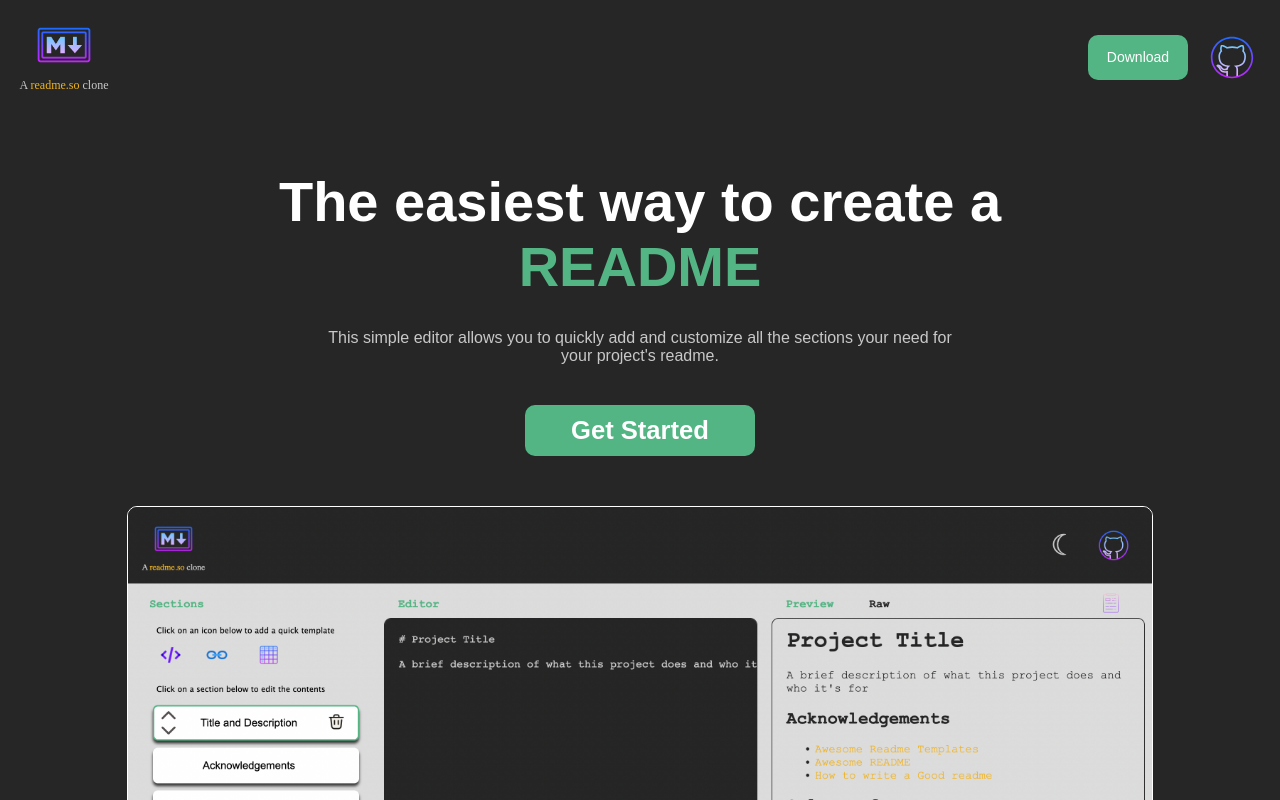
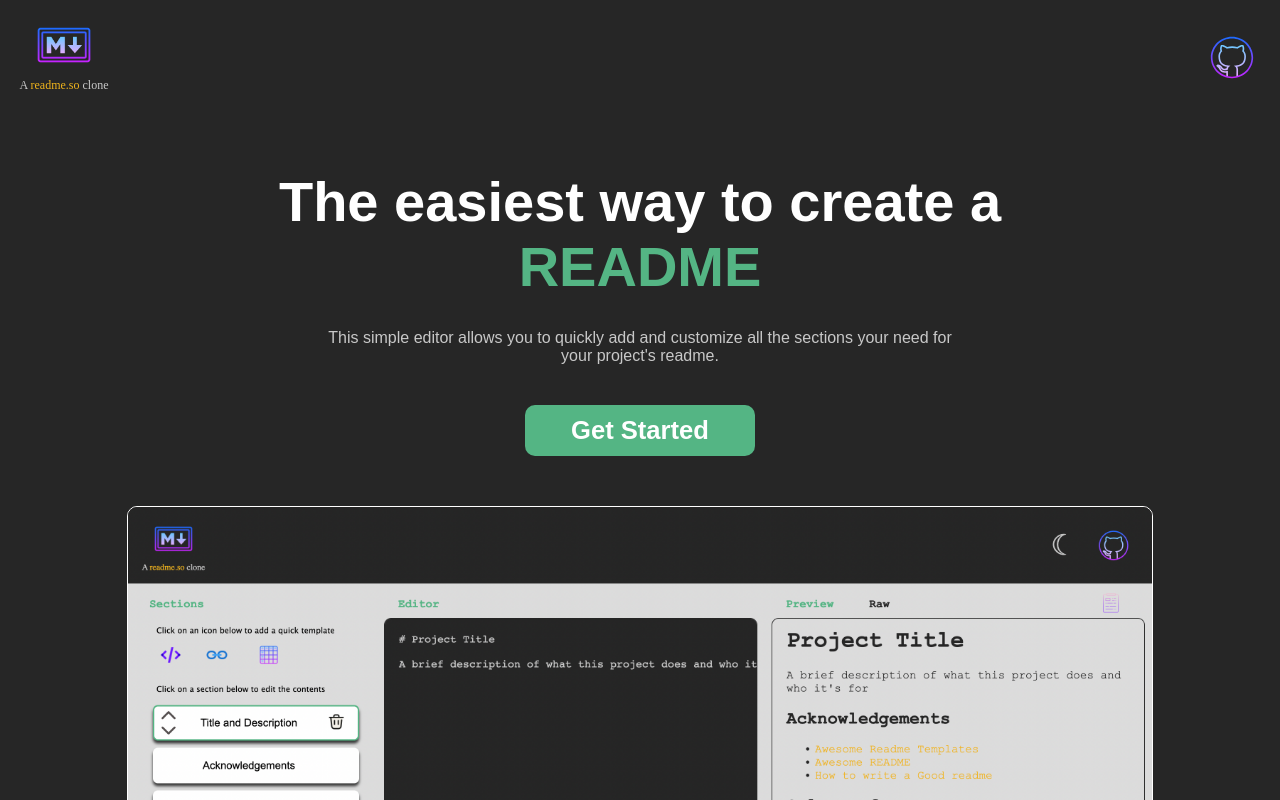
Before and after one commit to ksaswin/Readme-gen, a Vue app: page / in a window 1280 px wide. Shown: the top 800 px of the page. Built offline with nearby package versions, Linux system fonts and the light colour scheme.

Commit message:
Hide Download button from home page view

```diff
--- a/src/App.vue
+++ b/src/App.vue
@@ -11,7 +11,7 @@
         <button v-if='isInEditorPage' class='header-btn toggle-theme-icon' @click='store.toggleLightMode'>
           {{ isLightModeSet ? '&#9790;' : '&#9788;' }}
         </button>
-        <button class='download-readme-btn' @click='store.download'>Download</button>
+        <button v-if='isInEditorPage' class='download-readme-btn' @click='store.download'>Download</button>
         <button class='header-btn'>
           <a :href='repoGithubUri'>
             <img class='github-img' src='@/assets/icons/github.svg' alt='Github icon'/>
```
